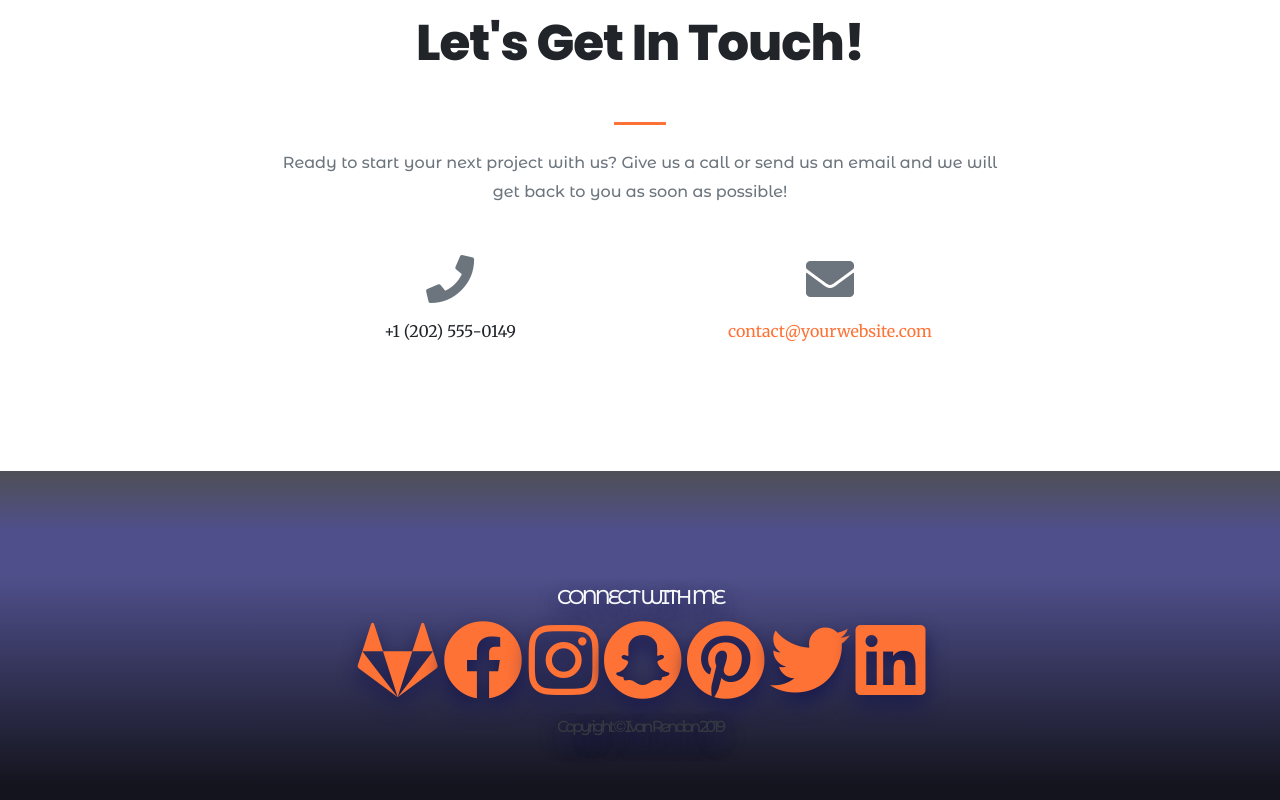
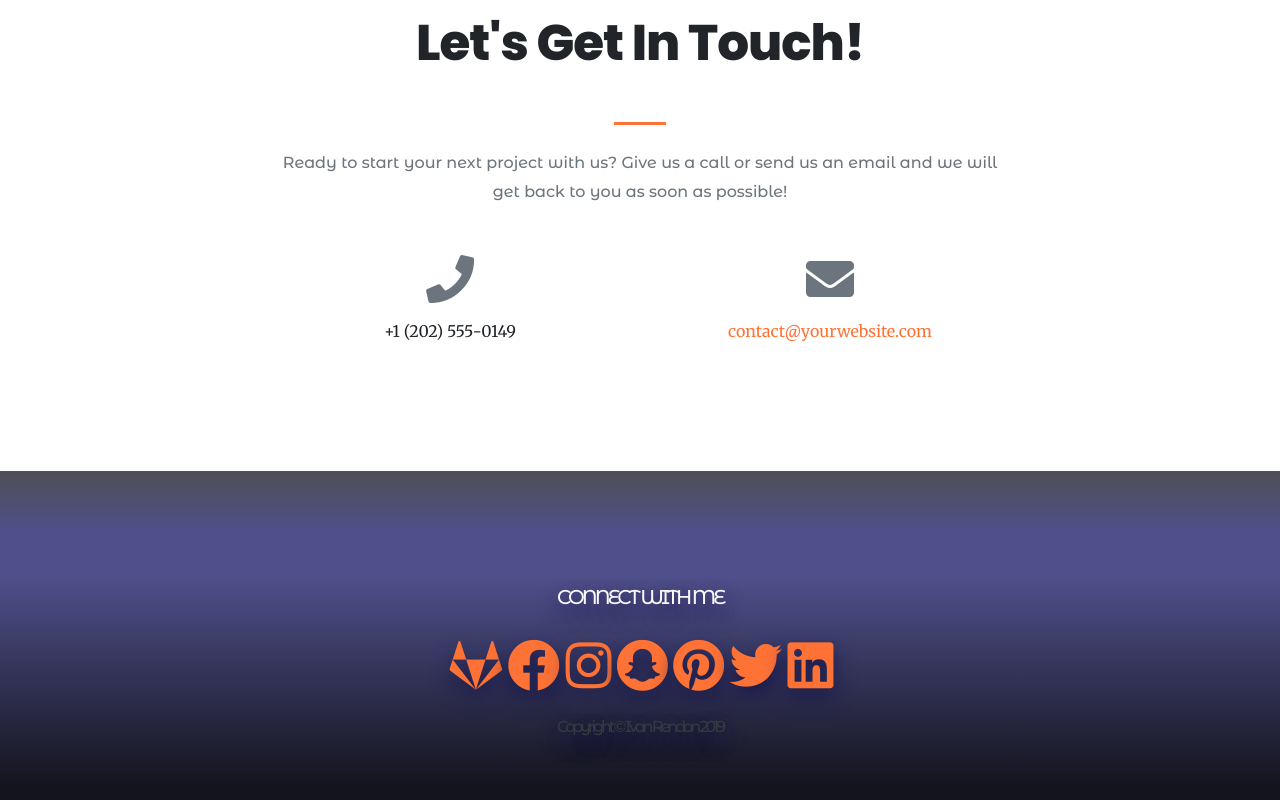
Before and after one commit to ivansito87/Updated_Portfolio, a plain HTML site: page index.html in a window 1280 px wide. Shown: the part 4615-5415 px from the top of the page. Drawn offline with nearby package versions, Linux system fonts and the light colour scheme.

Commit message:
fixes icon size again

```diff
--- a/index.html
+++ b/index.html
@@ -361,20 +361,19 @@
                     <div class="h1 text-center">
                         <p id="connect" class="h5 p-1 m-0 text-center text-light">CONNECT WITH ME</p>
                         <a class="text-align-center" href="https://github.com/ivansito87" target="_blank">
-                            <i class="fab fa-gitlab fa-lg"></i></a>
+                            <i class="fab fa-gitlab fa-sm"></i></a>
                         <a class="white_a" href="https://www.facebook.com/ivan.rendon.319" target="_blank">
-                            <i class="fab fa-facebook fa-lg"></i></a>
+                            <i class="fab fa-facebook fa-sm"></i></a>
                         <a class="white_a" href="https://www.instagram.com/alexx_rendon_/" target="_blank">
-                            <i class="fab fa-instagram fa-lg"></i></a>
+                            <i class="fab fa-instagram fa-sm"></i></a>
                         <a class="white_a" href="https://www.snapchat.com/add/alexivansito" target="_blank">
-                            <i class="fab fa-snapchat fa-lg"></i></a>
+                            <i class="fab fa-snapchat fa-sm"></i></a>
                         <a class="white_a" href="https://www.pinterest.com/ivansito87/" target="_blank">
-                            <i class="fab fa-pinterest fa-lg"></i></a>
+                            <i class="fab fa-pinterest fa-sm"></i></a>
                         <a class="white_a" href="https://twitter.com/IvanRen19266618" target="_blank">
-                            <i class="fab fa-twitter fa-lg"></i></a>
+                            <i class="fab fa-twitter fa-sm"></i></a>
                         <a class="white_a" href="https://www.linkedin.com/in/ivan-rendon-368b53174/" target="_blank">
-                            <i class="fab fa-linkedin fa-lg"></i></a>
-                        <p class="h6 p-1 m-0 text-center text-dark">Copyright &copy; Ivan Rendon 2019</p>
+                            <i class="fab fa-linkedin fa-sm"></i></a>                        <p class="h6 p-1 m-0 text-center text-dark">Copyright &copy; Ivan Rendon 2019</p>
                     </div>
                 </div>
             </div>
```
